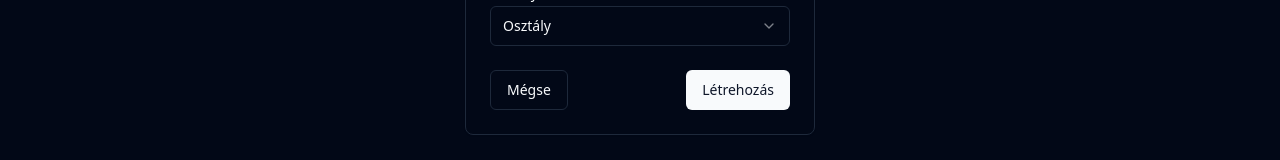
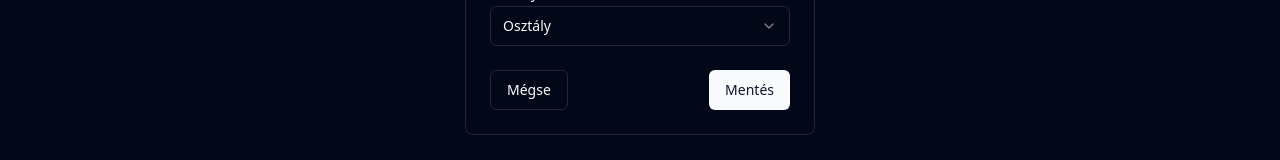
Before and after one commit to Pollak-Projects/Pollak-Esport-Next, a Next.js app: page /admin/editteam in a window 1280 px wide. Shown: the part 507-667 px from the top of the page. Built offline with nearby package versions, Linux system fonts and the light colour scheme.

Commit message:
Optimizing

```diff
--- a/next.config.mjs
+++ b/next.config.mjs
@@ -13,6 +13,9 @@ const nextConfig = {
     ],
     dangerouslyAllowSVG: true,
   },
+  eslint: {
+    ignoreDuringBuilds: true,
+  },
 };
 
 export default nextConfig;
--- a/src/app/(dashboard)/admin/editteam/page.tsx
+++ b/src/app/(dashboard)/admin/editteam/page.tsx
@@ -1,5 +1,5 @@
 "use client";
-import React from "react";
+import React, { useState, useEffect } from "react";
 import {
   Card,
   CardContent,
@@ -19,17 +19,61 @@ import {
   SelectTrigger,
   SelectValue,
 } from "@/components/ui/select";
+import { Skeleton } from "@/components/ui/skeleton"; // Assuming you have a Skeleton component
 
-export function NewTeam() {
+const EditTeam = () => {
+  const [loading, setLoading] = useState(true);
+
+  useEffect(() => {
+    // Simulate loading
+    const timer = setTimeout(() => {
+      setLoading(false);
+    }, 2000);
+
+    return () => clearTimeout(timer);
+  }, []);
+
+  const handleSubmit = (e: React.FormEvent) => {
+    e.preventDefault();
+    toast("Csapat sikeresen létrehozva", {
+      description: new Date().toLocaleTimeString([], {
+        hour: "2-digit",
+        minute: "2-digit",
+      }),
+      action: {
+        label: "Törlés",
+        onClick: () => console.log("Értesítés törölve!"),
+      },
+    });
+  };
+
   return (
     <div className="flex justify-center items-center min-h-screen">
       <Card className="w-[350px]">
         <CardHeader>
+          {loading ? (
+            <>
+              <Skeleton className="h-8 w-3/4 mb-2" />
+              <Skeleton className="h-4 w-1/2" />
+            </>
+          ) : (
+            <>
               <CardTitle>Csapatok szerkesztése</CardTitle>
-          <CardDescription>Csapatot itt tudsz szerkeszteni.</CardDescription>
+              <CardDescription>
+                Csapatot itt tudsz szerkeszteni.
+              </CardDescription>
+            </>
+          )}
         </CardHeader>
         <CardContent>
-          <form>
+          {loading ? (
+            <>
+              <Skeleton className="h-8 w-full mb-4" />
+              <Skeleton className="h-8 w-full mb-4" />
+              <Skeleton className="h-8 w-full mb-4" />
+            </>
+          ) : (
+            <form onSubmit={handleSubmit}>
               <div className="grid w-full items-center gap-4">
                 <div className="flex flex-col space-y-1.5">
                   <Label htmlFor="name">Csapat neve</Label>
@@ -57,30 +101,28 @@ export function NewTeam() {
                 </div>
               </div>
             </form>
+          )}
         </CardContent>
         <CardFooter className="flex justify-between">
-          <Button variant="outline">Mégse</Button>
-          <Button
-            type="submit"
-            onClick={() =>
-              toast("Csapat sikeresen létrehozva", {
-                description: new Date().toLocaleTimeString([], {
-                  hour: "2-digit",
-                  minute: "2-digit",
-                }),
-                action: {
-                  label: "Törlés",
-                  onClick: () => console.log("Értesítés törölve!"),
-                },
-              })
-            }
-          >
-            Létrehozás
+          {loading ? (
+            <>
+              <Skeleton className="h-8 w-24" />
+              <Skeleton className="h-8 w-24" />
+            </>
+          ) : (
+            <>
+              <Button variant="outline" disabled={loading} aria-label="Mégse">
+                Mégse
               </Button>
+              <Button type="submit" onClick={handleSubmit} disabled={loading} aria-label="Mentés">
+                Mentés
+              </Button>
+            </>
+          )}
         </CardFooter>
       </Card>
     </div>
   );
-}
+};
 
-export default NewTeam;
+export default EditTeam;
--- a/src/app/(dashboard)/admin/page.tsx
+++ b/src/app/(dashboard)/admin/page.tsx
@@ -49,7 +49,7 @@ const chartConfig = {
   },
 } satisfies ChartConfig;
 
-const page = () => {
+const Page = () => {
   const [loading, setLoading] = useState(true);
 
   useEffect(() => {
@@ -197,4 +197,4 @@ const page = () => {
   );
 };
 
-export default page;
+export default Page;
--- a/src/app/(home)/join/page.tsx
+++ b/src/app/(home)/join/page.tsx
@@ -19,7 +19,7 @@ import {
 import { toast } from "sonner";
 import { Skeleton } from "@/components/ui/skeleton"; // Import Skeleton component
 
-export function NewTeam() {
+const JoinTeam = () => {
   const [loading, setLoading] = useState(true);
 
   // Simulate loading
@@ -116,4 +116,4 @@ export function NewTeam() {
   );
 }
 
-export default NewTeam;
+export default JoinTeam;
--- a/src/app/(home)/login/page.tsx
+++ b/src/app/(home)/login/page.tsx
@@ -15,7 +15,7 @@
   import Link from "next/link";
   import { Skeleton } from "@/components/ui/skeleton";
 
-  export function Login() {
+const Login = () => {
     const [loading, setLoading] = useState(true);
 
     useEffect(() => {
--- a/src/app/(home)/newteam/page.tsx
+++ b/src/app/(home)/newteam/page.tsx
@@ -21,7 +21,7 @@ import {
 } from "@/components/ui/select";
 import { Skeleton } from "@/components/ui/skeleton";
 
-export function NewTeam() {
+const NewTeam = () => {
   const [loading, setLoading] = useState(true);
 
   useEffect(() => {
--- a/src/app/(home)/register/page.tsx
+++ b/src/app/(home)/register/page.tsx
@@ -15,7 +15,7 @@ import { Label } from "@/components/ui/label";
 import Link from "next/link";
 import { Skeleton } from "@/components/ui/skeleton";
 
-export function Register() {
+const Register = () => {
   const [loading, setLoading] = useState(true);
 
   useEffect(() => {
```
Also changed, not shown: src/app/(dashboard)/admin/addgame/page.tsx (+3 -4 lines). Lines whose indentation alone changed are shown as unchanged.
